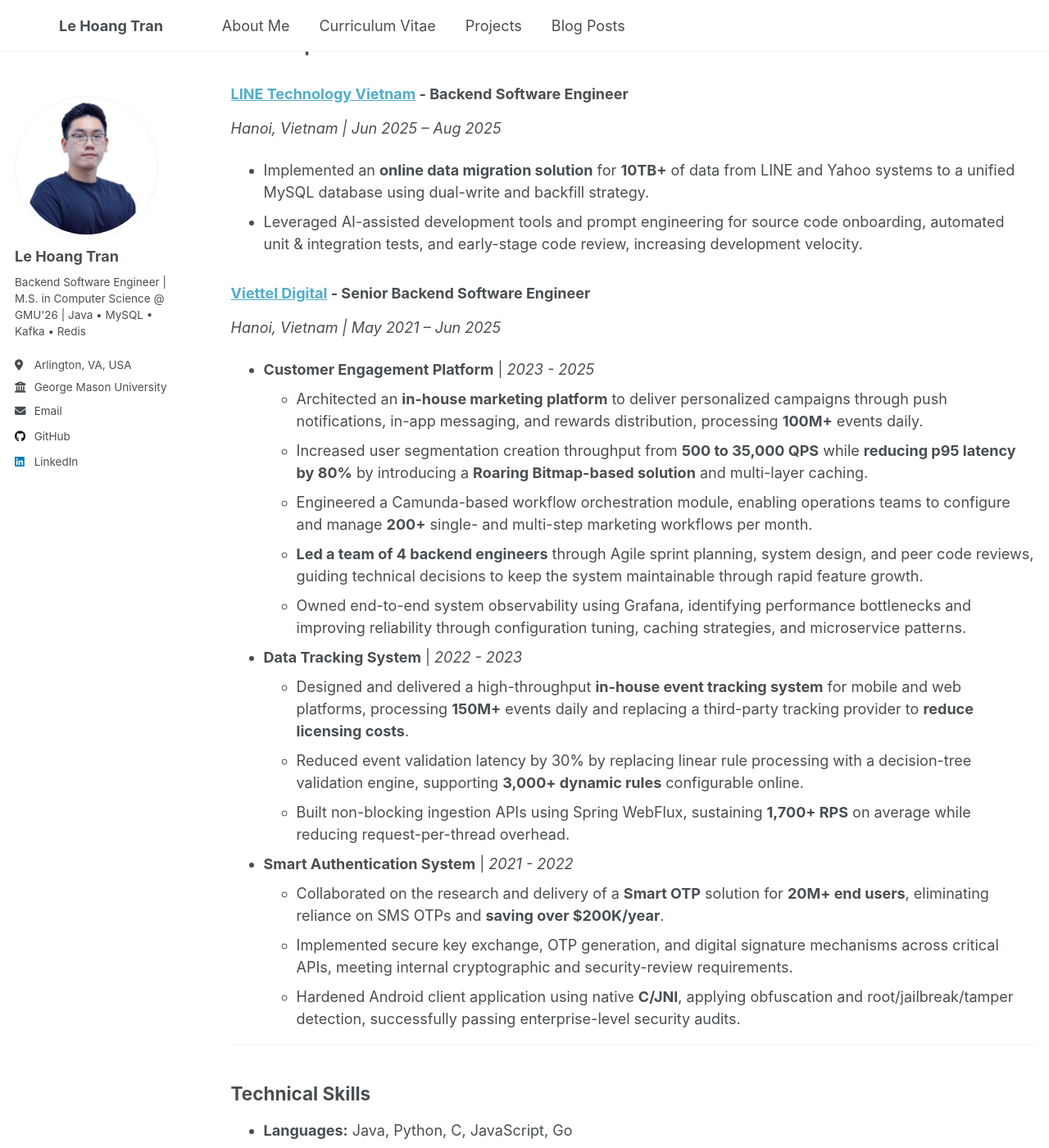
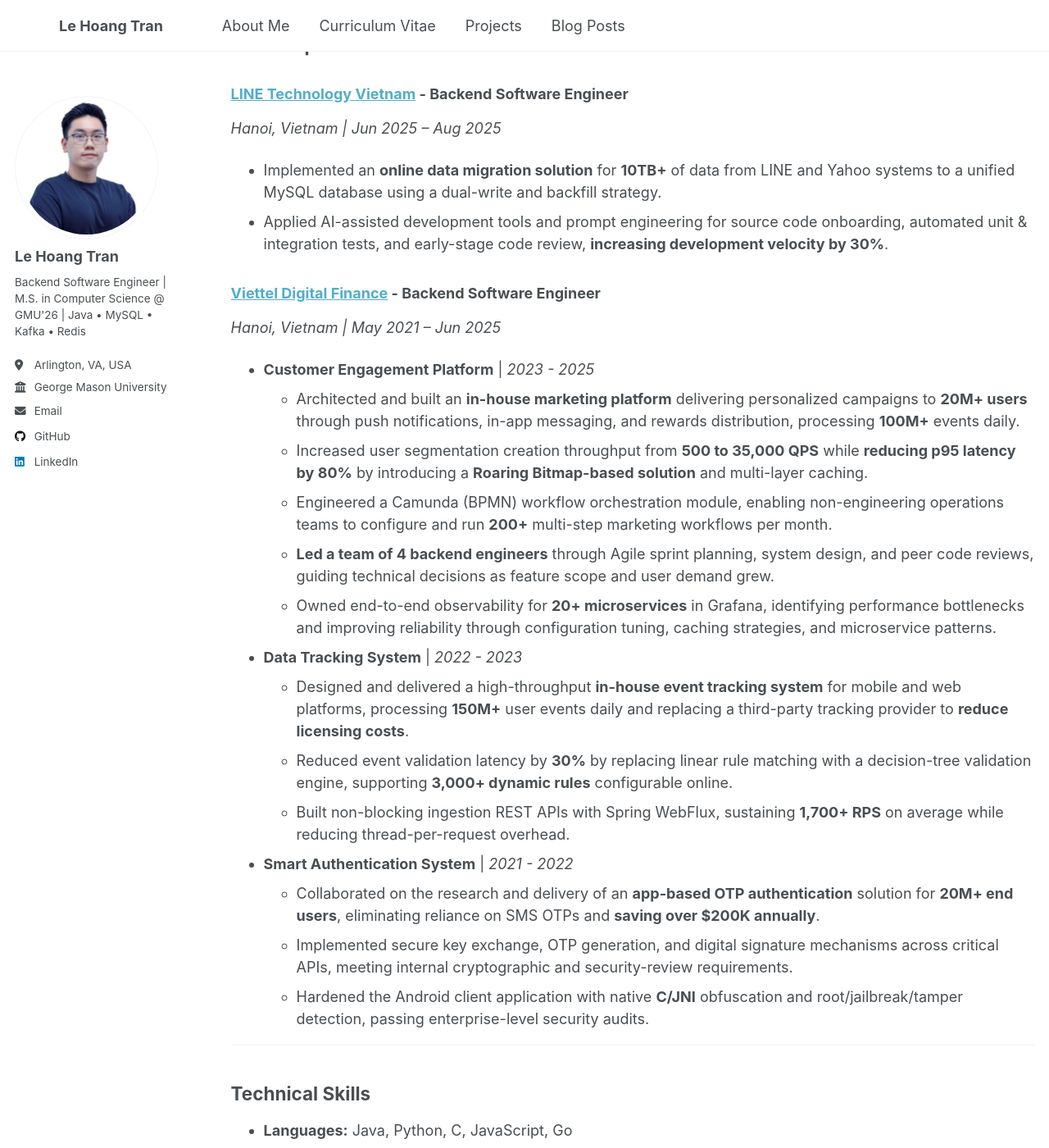
Before and after one commit to lehoangtran289/lehoangtran289.github.io, a Jekyll site: the page built from _pages/cv.md, in a window 1280 px wide and 1400 px high, scrolled down 825 px. Shown: the whole window at 82% size. Built offline with Jekyll 4.4.1, drawn with Linux system fonts in a browser that asks for light colours; a script that is not in the unit is left out; some of the changed text lies outside the part shown.

```diff
--- a/_pages/cv.md
+++ b/_pages/cv.md
@@ -43,29 +43,29 @@ redirect_from:
 
 *Hanoi, Vietnam \| Jun 2025 – Aug 2025*
 
-- Implemented an **online data migration solution** for **10TB+** of data from LINE and Yahoo systems to a unified MySQL database using dual-write and backfill strategy.
-- Leveraged AI-assisted development tools and prompt engineering for source code onboarding, automated unit & integration tests, and early-stage code review, increasing development velocity.
+- Implemented an **online data migration solution** for **10TB+** of data from LINE and Yahoo systems to a unified MySQL database using a dual-write and backfill strategy.
+- Applied AI-assisted development tools and prompt engineering for source code onboarding, automated unit & integration tests, and early-stage code review, **increasing development velocity by 30%**.
 
-### **[Viettel Digital](https://viettel.com.vn/en/) - Senior Backend Software Engineer**
+### **[Viettel Digital Finance](https://viettel.com.vn/en/) - Backend Software Engineer**
 
 *Hanoi, Vietnam \| May 2021 – Jun 2025*
 
 - **Customer Engagement Platform** \| *2023 - 2025*
-  - Architected an **in-house marketing platform** to deliver personalized campaigns through push notifications, in-app messaging, and rewards distribution, processing **100M+** events daily.
+  - Architected and built an **in-house marketing platform** delivering personalized campaigns to **20M+ users** through push notifications, in-app messaging, and rewards distribution, processing **100M+** events daily.
   - Increased user segmentation creation throughput from **500 to 35,000 QPS** while **reducing p95 latency by 80%** by introducing a **Roaring Bitmap-based solution** and multi-layer caching.
-  - Engineered a Camunda-based workflow orchestration module, enabling operations teams to configure and manage **200+** single- and multi-step marketing workflows per month.
-  - **Led a team of 4 backend engineers** through Agile sprint planning, system design, and peer code reviews, guiding technical decisions to keep the system maintainable through rapid feature growth.
-  - Owned end-to-end system observability using Grafana, identifying performance bottlenecks and improving reliability through configuration tuning, caching strategies, and microservice patterns.
+  - Engineered a Camunda (BPMN) workflow orchestration module, enabling non-engineering operations teams to configure and run **200+** multi-step marketing workflows per month.
+  - **Led a team of 4 backend engineers** through Agile sprint planning, system design, and peer code reviews, guiding technical decisions as feature scope and user demand grew.
+  - Owned end-to-end observability for **20+ microservices** in Grafana, identifying performance bottlenecks and improving reliability through configuration tuning, caching strategies, and microservice patterns.
 
 - **Data Tracking System** \| *2022 - 2023*
-  - Designed and delivered a high-throughput **in-house event tracking system** for mobile and web platforms, processing **150M+** events daily and replacing a third-party tracking provider to **reduce licensing costs**.
-  - Reduced event validation latency by 30% by replacing linear rule processing with a decision-tree validation engine, supporting **3,000+ dynamic rules** configurable online.
-  - Built non-blocking ingestion APIs using Spring WebFlux, sustaining **1,700+ RPS** on average while reducing request-per-thread overhead.
+  - Designed and delivered a high-throughput **in-house event tracking system** for mobile and web platforms, processing **150M+** user events daily and replacing a third-party tracking provider to **reduce licensing costs**.
+  - Reduced event validation latency by **30%** by replacing linear rule matching with a decision-tree validation engine, supporting **3,000+ dynamic rules** configurable online.
+  - Built non-blocking ingestion REST APIs with Spring WebFlux, sustaining **1,700+ RPS** on average while reducing thread-per-request overhead.
 
 - **Smart Authentication System** \| *2021 - 2022*
-  - Collaborated on the research and delivery of a **Smart OTP** solution for **20M+ end users**, eliminating reliance on SMS OTPs and **saving over $200K/year**.
+  - Collaborated on the research and delivery of an **app-based OTP authentication** solution for **20M+ end users**, eliminating reliance on SMS OTPs and **saving over $200K annually**.
   - Implemented secure key exchange, OTP generation, and digital signature mechanisms across critical APIs, meeting internal cryptographic and security-review requirements.
-  - Hardened Android client application using native **C/JNI**, applying obfuscation and root/jailbreak/tamper detection, successfully passing enterprise-level security audits.
+  - Hardened the Android client application with native **C/JNI** obfuscation and root/jailbreak/tamper detection, passing enterprise-level security audits.
 
 ---
 
```
Also changed, not shown: other parts of _pages/cv.md (+3 -3 lines), _pages/projects.md (+22 -0 lines), 1 other file.
